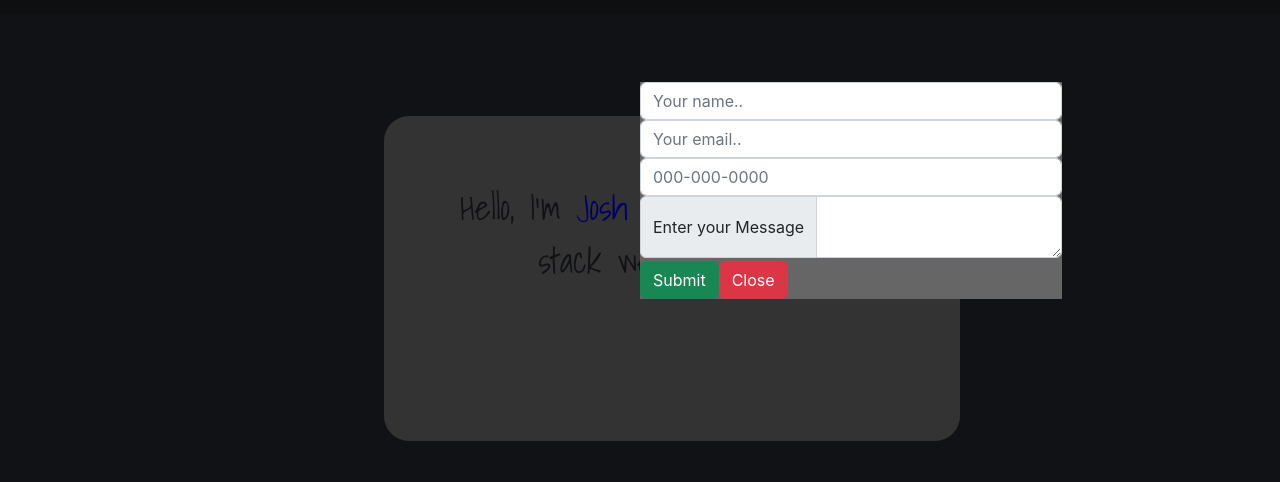
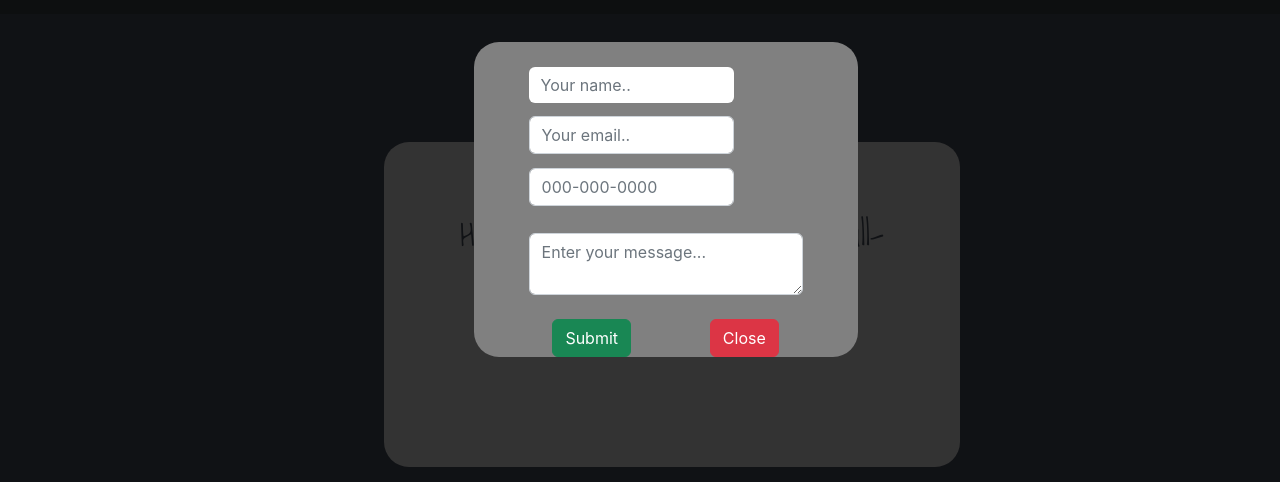
Before and after one commit to Joshwasson92/portfolio-react, a React (Create React App) app: page / in a window 1280 px wide. Both pictures are taken after a click on the button "Contact". Shown: the part 318-800 px from the top of the page. Built offline with nearby package versions, Linux system fonts and the light colour scheme.

Commit message:
styling!

```diff
--- a/package.json
+++ b/package.json
@@ -4,6 +4,7 @@
   "version": "0.1.0",
   "private": true,
   "dependencies": {
+    "@babel/runtime": "^7.18.9",
     "@testing-library/jest-dom": "^5.16.4",
     "@testing-library/react": "^13.3.0",
     "@testing-library/user-event": "^13.5.0",
@@ -18,6 +19,7 @@
     "react": "^18.2.0",
     "react-bootstrap": "^2.4.0",
     "react-dom": "^18.2.0",
+    "react-google-recaptcha": "^0.11.1",
     "react-image-gallery": "^1.2.8",
     "react-modal": "^3.15.1",
     "react-scripts": "5.0.1",
--- a/src/App.css
+++ b/src/App.css
@@ -182,7 +182,7 @@
 .hello {
   background-color: grey;
   color: #282c34;
-  margin-top: 8%;
+  margin-top: 10%;
   margin-left: 5%;
   height: 325px;
   width: 45%;
--- a/src/App.js
+++ b/src/App.js
@@ -19,6 +19,7 @@ class App extends React.Component {
       skills: false,
       about: true,
     };
+
     this.componentDidMount = () => {
       Aos.init({
         duration: 2200,
--- a/src/components/Contact.css
+++ b/src/components/Contact.css
@@ -9,12 +9,11 @@
 
 .modal-main {
   position: fixed;
-  background: white;
-  max-width: 80%;
-  height: auto;
-  top: 50%;
-  left: 50%;
-  transform: translate(-50%, -50%);
+  width: 30%;
+  height: 30%;
+  top: 45%;
+  left: 37%;
+  /* transform: translate(-50%, -50%); */
 }
 
 .display-block {
@@ -29,5 +28,41 @@
 }
 
 .contact-form {
-  background: rgba(0, 0, 0, 0.6);
+  border-radius: 25px;
+  background: grey;
+  border: none;
 }
+.inputFields {
+  display: flex;
+  justify-content: center;
+}
+
+#firstName {
+  margin-top: 9%;
+  margin-bottom: 5%;
+  border: none;
+  width: 75%;
+}
+
+#email {
+  margin-top: 5%;
+  margin-bottom: 5%;
+  width: 75%;
+}
+
+#phone {
+  margin-top: 5%;
+  margin-bottom: 5%;
+  width: 75%;
+}
+#message {
+  margin-top: 5%;
+  margin-bottom: 5%;
+  width: 75%;
+}
+
+.buttonGroup {
+  margin-top: 10px;
+  display: flex;
+  justify-content: space-evenly;
+}
--- a/src/components/Contact.js
+++ b/src/components/Contact.js
@@ -4,6 +4,7 @@ import { toast, ToastContainer } from "react-toastify";
 import "./Contact.css";
 import "react-toastify/dist/ReactToastify.css";
 import axios from "axios";
+import { Fade } from "react-bootstrap";
 
 export default function ContactModal({ handleClose, show, children }) {
   const showHideClassName = show ? "modal display-block" : "modal display-none";
@@ -32,7 +33,6 @@ export default function ContactModal({ handleClose, show, children }) {
       );
       setLoading(false);
       toast.success(data.message);
-      handleClose();
     } catch (err) {
       setLoading(false);
       toast.error(
@@ -50,7 +50,9 @@ export default function ContactModal({ handleClose, show, children }) {
       <div className={showHideClassName}>
         <section data-aos="fade-up" className="modal-main">
           {children}
+
           <div className="contact-form">
+            <div className="inputFields">
               <Form>
                 <Form.Control
                   type="text"
@@ -74,8 +76,8 @@ export default function ContactModal({ handleClose, show, children }) {
                   onChange={(e) => setPhone(e.target.value)}
                 />
                 <InputGroup>
-                <InputGroup.Text>Enter your Message</InputGroup.Text>
                   <Form.Control
+                    placeholder="Enter your message..."
                     id="message"
                     as="textarea"
                     aria-label="With textarea"
@@ -83,8 +85,10 @@ export default function ContactModal({ handleClose, show, children }) {
                   />
                 </InputGroup>
               </Form>
-
+            </div>
+            <div className="buttonGroup">
               <Button
+                className="submitButton"
                 disabled={loading}
                 variant="success"
                 onClick={submitHandler}
@@ -96,6 +100,7 @@ export default function ContactModal({ handleClose, show, children }) {
                 Close
               </Button>
             </div>
+          </div>
         </section>
       </div>
     </div>
```
Also changed, not shown: 1 other file (tests, documents, lock files or other folders). Lines whose indentation alone changed are shown as unchanged.
